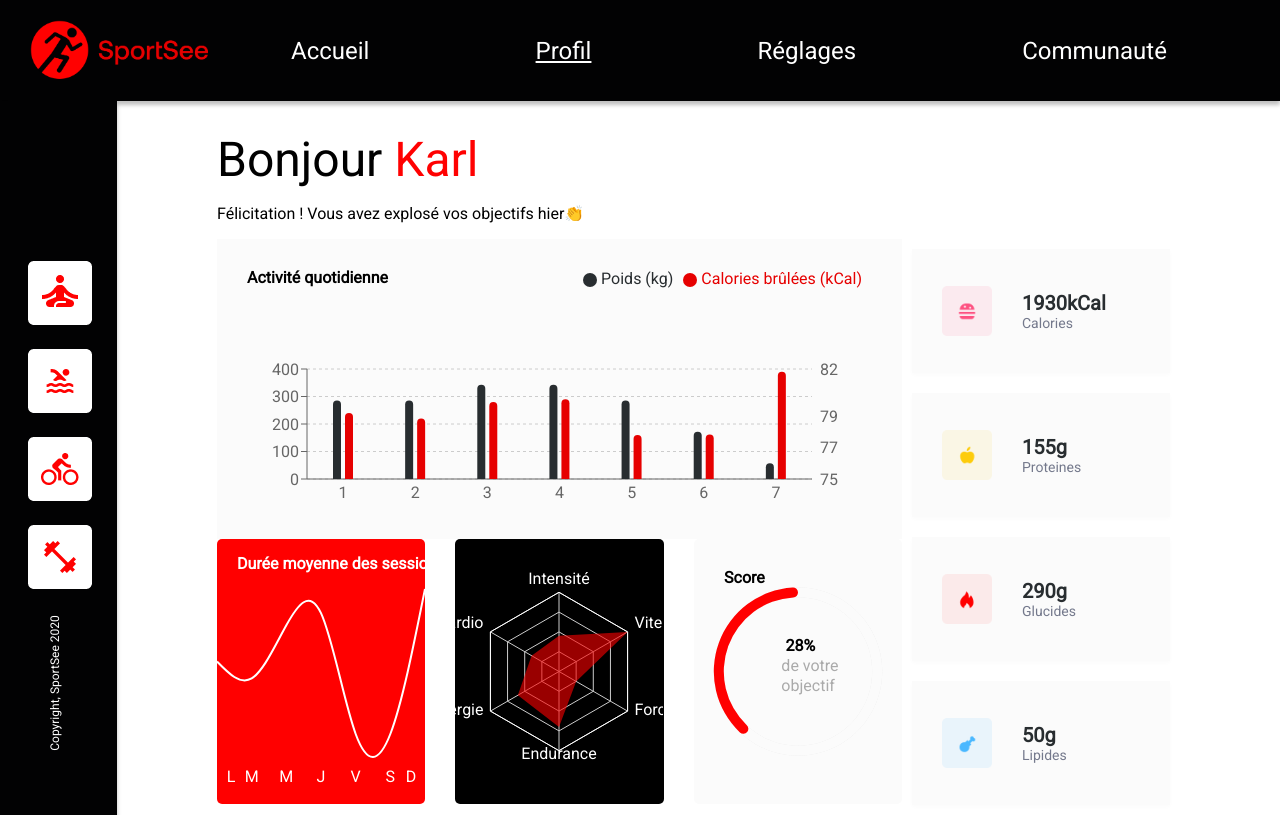
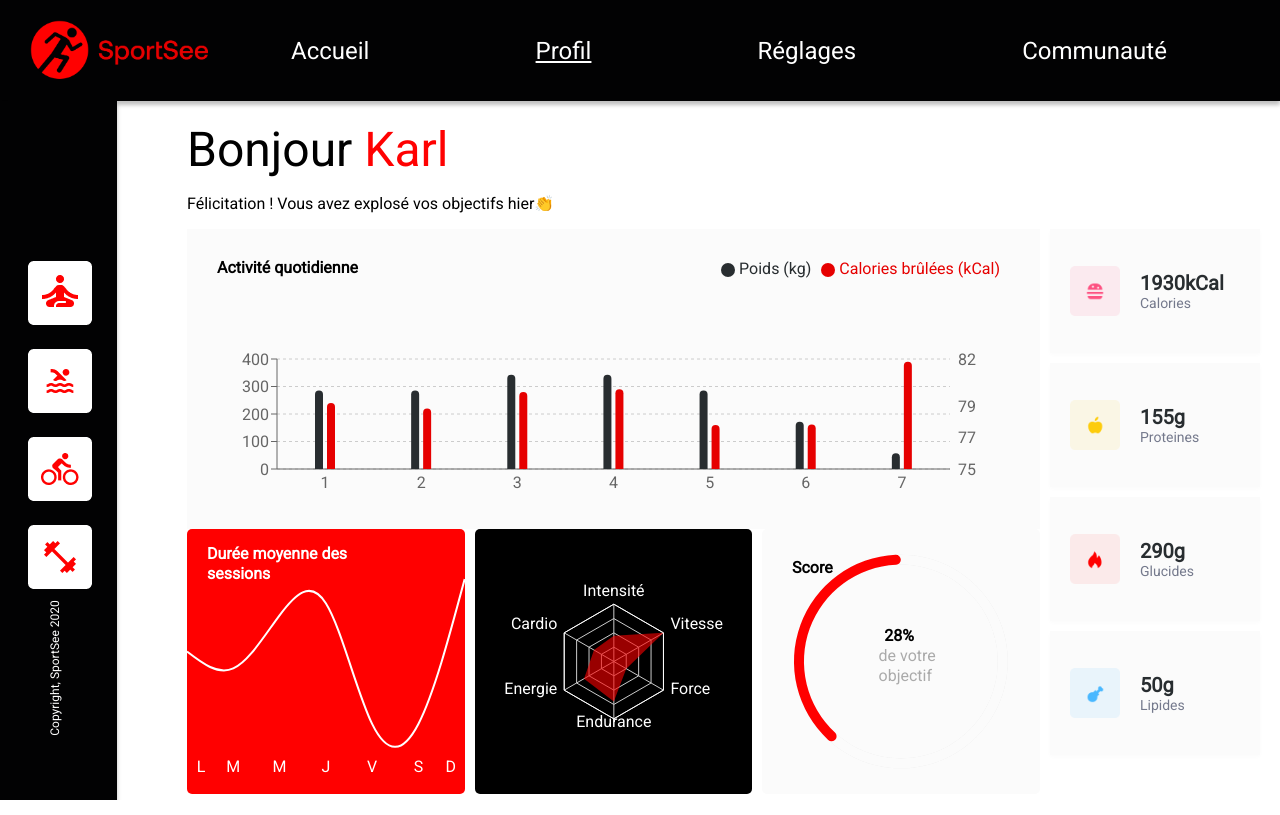
Before and after one commit to tetyanachouteau/p9-front-end-dasboard, a React (Create React App) app: page /dashboard/12 in a window 1280 px wide. Built offline with nearby package versions, Linux system fonts and the light colour scheme.

Commit message:
Titre sur deux lignes (figma)

```diff
--- a/src/components/KPI.jsx
+++ b/src/components/KPI.jsx
@@ -80,7 +80,8 @@ return (
             }}
         >
             {/* Titre personnalisé au-dessus du graphique */}
-            <text x={20} y={30} fill="#FFFFFF" fontWeight="bold">Durée moyenne des sessions</text>
+            <text x={20} y={30} fill="#FFFFFF" fontWeight="bold">Durée moyenne des</text>
+            <text x={20} y={50} fill="#FFFFFF" fontWeight="bold">sessions</text>
 
             {/* Axe X personnalisé avec les jours de la semaine */}
             <XAxis
--- a/src/components/Mesure.module.css
+++ b/src/components/Mesure.module.css
@@ -1,8 +1,9 @@
 .measure {
-    margin: 10px;
+    margin-left: 10px;
+    margin-bottom: 10px;
     background: #FBFBFB;
     box-shadow: 0px 2px 4px 0px #00000005;
-    width: 258px;
+    width: 210px;
     height: 124px;
     display: flex;
     align-items: center;
@@ -11,8 +12,8 @@
 .measure img {
     width: 50px;
     height: 50px;
-    margin-left: 30px;
-    margin-right: 30px;
+    margin-left: 20px;
+    margin-right: 20px;
 }
 
 .measure .value {
--- a/src/components/Radar.jsx
+++ b/src/components/Radar.jsx
@@ -36,7 +36,7 @@ return (
     // Conteneur réactif pour le graphique (s'adapte à la largeur et à la hauteur de son parent)
     <ResponsiveContainer width="100%" height={265} className={styles.responsive}>
         {/* RadarChart avec Recharts */}
-        <RadarChart data={data}>
+        <RadarChart data={data} outerRadius="45%">
             {/* Grille polaire pour le graphique radar */}
             <PolarGrid />
             {/* Axe des angles polaires (axe X) */}
--- a/src/pages/dashboard.module.css
+++ b/src/pages/dashboard.module.css
@@ -3,7 +3,7 @@
     display: flex;
     flex-direction: column;
     /* Pour empiler les div verticalement */
-    padding: 30px 100px 0 100px;
+    margin: 20px 20px 0 70px;
     /* Ajout de la marge pour un meilleur espacement */
 }
 
@@ -45,7 +45,7 @@
     display: flex;
     /* Pour placer les composants de gauche à droite */
     flex-direction: row;
-    gap:30px
+    gap:10px
 }
 
 .objectifs-container,
```
